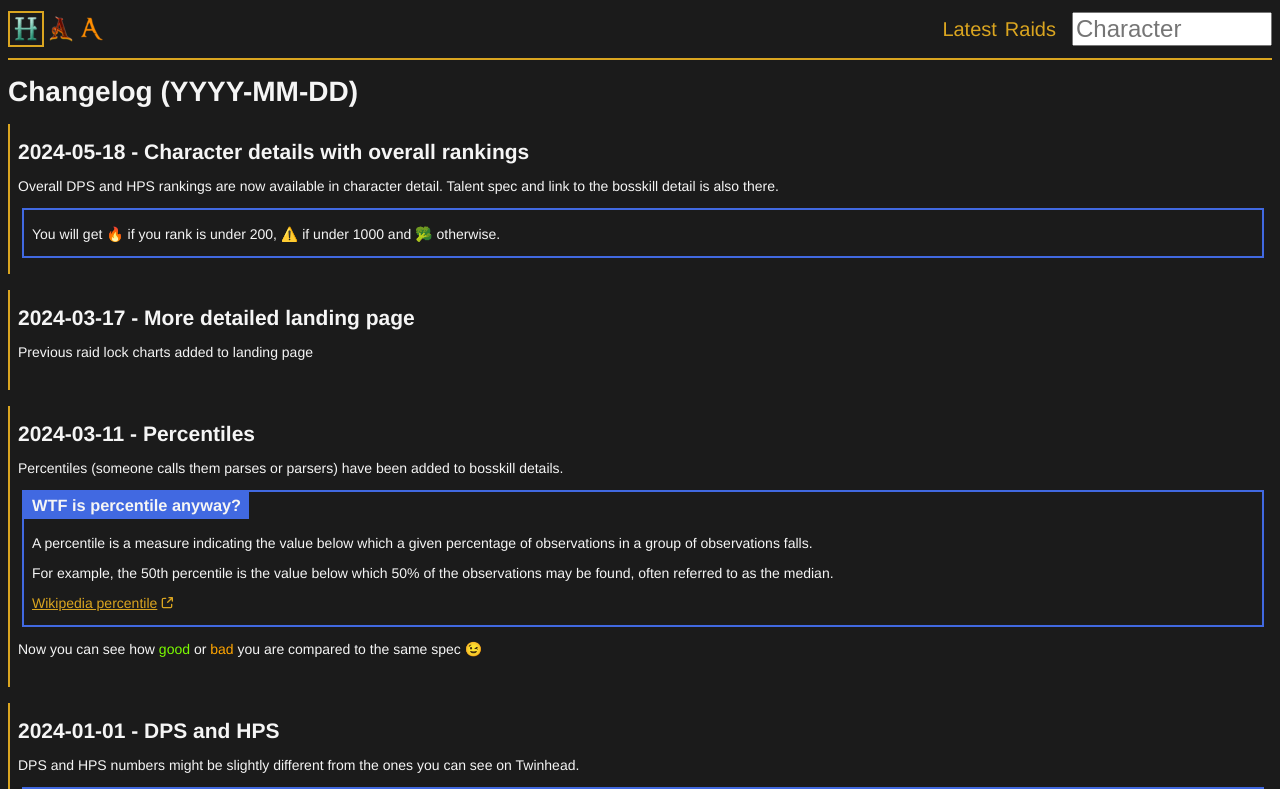
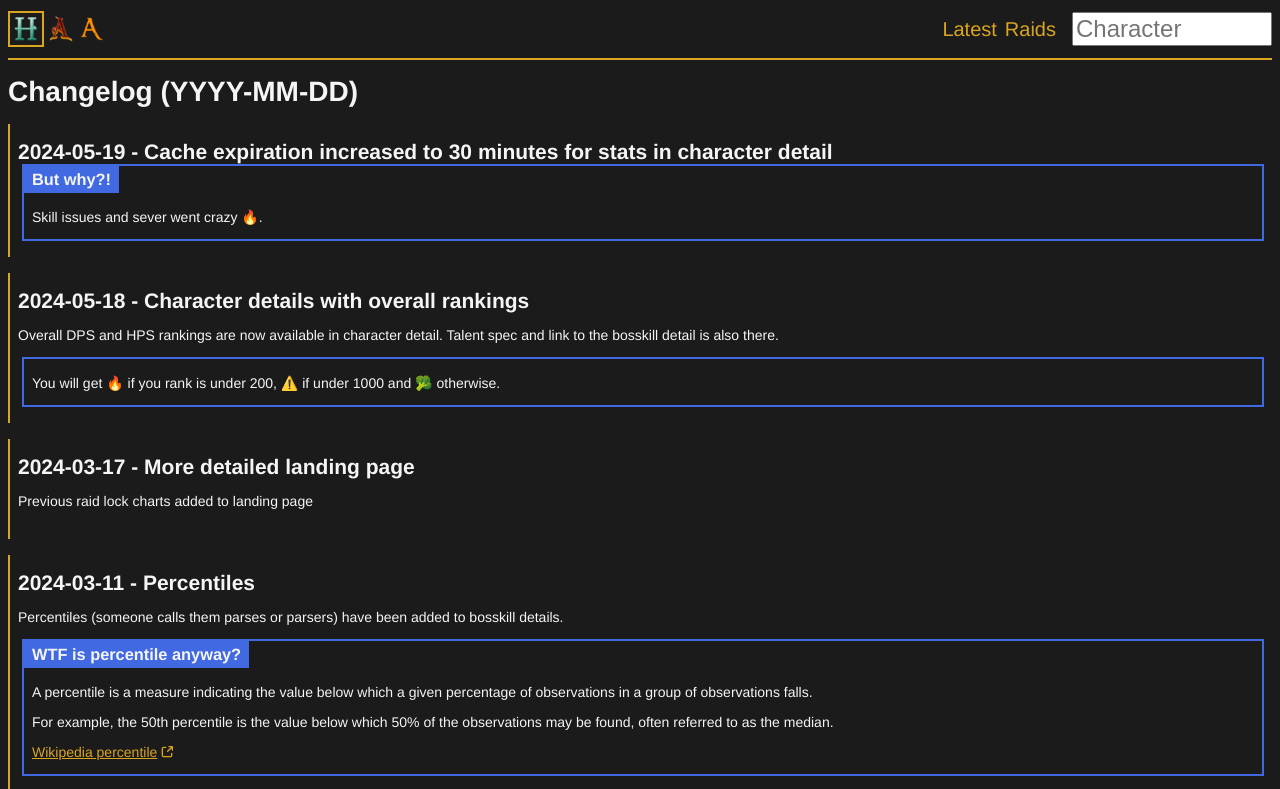
Before and after one commit to twinstar-bosskills/twinstar-bosskills, a SvelteKit app: page /changelog in a window 1280 px wide. Shown: the top 789 px of the page. Built offline with nearby package versions, Linux system fonts and the light colour scheme; no server answers.

Commit message:
cache expire 30mins in character stats detail

```diff
--- a/src/routes/changelog/+page.svelte
+++ b/src/routes/changelog/+page.svelte
@@ -9,6 +9,13 @@
 </svelte:head>
 <h1>Changelog (YYYY-MM-DD)</h1>
 <div class="changelog">
+	<section>
+		<h2>2024-05-19 - Cache expiration increased to 30 minutes for stats in character detail</h2>
+		<div class="explanation">
+			<h3 class="hint">But why?!</h3>
+			<p class="content">Skill issues and sever went crazy 🔥.</p>
+		</div>
+	</section>
 	<section>
 		<h2>2024-05-18 - Character details with overall rankings</h2>
 		<p>
```
Also changed, not shown: src/lib/server/model/character.model.ts (+6 -3 lines).
